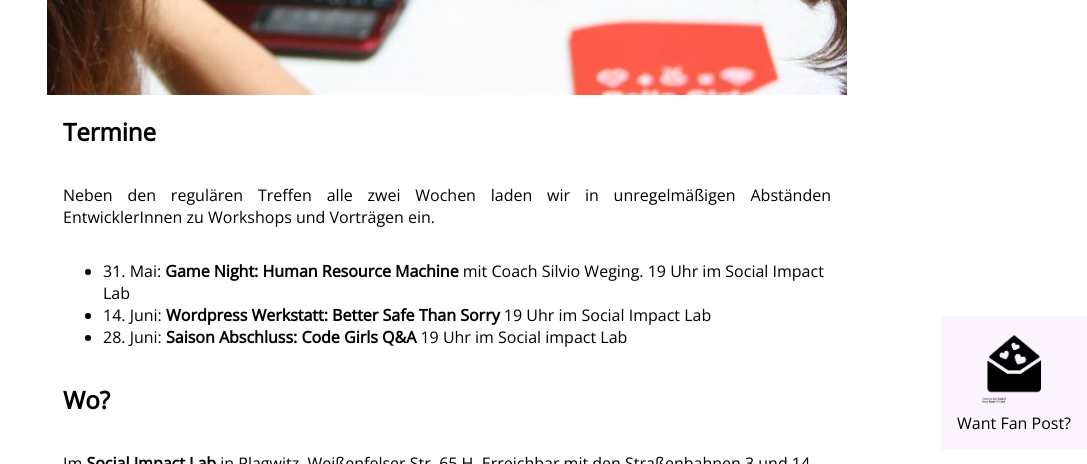
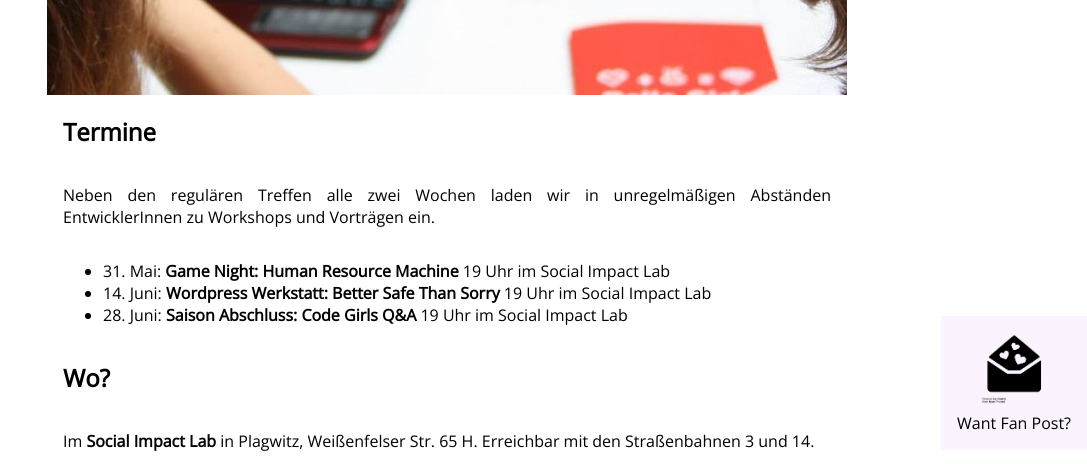
Before and after one commit to codegirls/codegirls.github.io, a Jekyll site: the page index.html, which Jekyll copies as it is, in a window 1280 px wide and 900 px high, scrolled down 1056 px, cut to the strip 0-464 px from the top of the window. Shown: the whole strip, without its empty margins (193-1280 px from the left). Built offline with Jekyll 4.4.1, drawn with Linux system fonts in a browser that asks for light colours.

Commit message:
Rechtschreibfehler bei Dates berichtigt

```diff
--- a/index.html
+++ b/index.html
@@ -65,9 +65,9 @@
         <p>Neben den regulären Treffen alle zwei Wochen laden wir in unregelmäßigen Abständen EntwicklerInnen zu Workshops und Vorträgen ein.</p>
 
         <ul>
-          <li>31. Mai: <b>Game Night: <a href="https://tomorrowcorporation.com/humanresourcemachine">Human Resource Machine</a></b></B></b> mit Coach Silvio Weging. 19 Uhr im Social Impact Lab</li>
+          <li>31. Mai: <b>Game Night: <a href="https://tomorrowcorporation.com/humanresourcemachine">Human Resource Machine</a></b></B></b> 19 Uhr im Social Impact Lab</li>
           <li>14. Juni: <b>Wordpress Werkstatt: Better Safe Than Sorry</b> 19 Uhr im Social Impact Lab</li>
-          <li>28. Juni: <b>Saison Abschluss: Code Girls Q&A</b> 19 Uhr im Social impact Lab</li>
+          <li>28. Juni: <b>Saison Abschluss: Code Girls Q&A</b> 19 Uhr im Social Impact Lab</li>
         </ul>
       </section>
 
```
